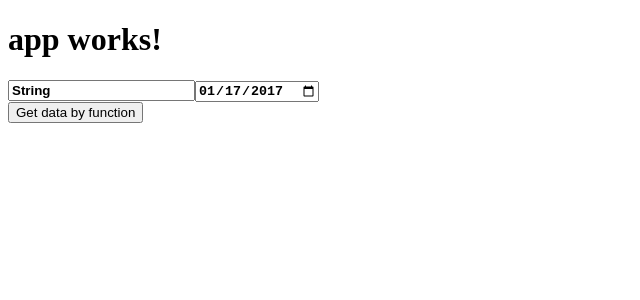
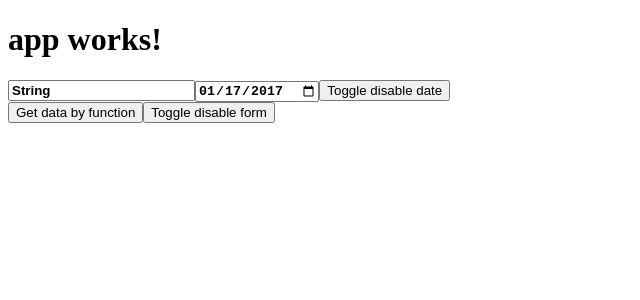
Before and after one commit to TomerKr/ng2-test, an Angular app: page / in a window 1280 px wide. Shown: the top 300 px of the page, without its empty margins (0-640 px from the left). Built offline with nearby package versions, Linux system fonts and the light colour scheme.

Commit message:
Moved some functions around

```diff
--- a/src/app/tk-form/main-form/main-form.component.ts
+++ b/src/app/tk-form/main-form/main-form.component.ts
@@ -10,24 +10,32 @@ import {MockStoreService} from "../mock-store.service";
       <tk-resource-group [resourceGroup]="tkForm.controls['resource']"></tk-resource-group>
   </form>
   <button (click)="buttonClick()">Get data by function</button>
+  <button (click)="disableForm()">Toggle disable form</button>
   `,
   styleUrls: ['./main-form.component.css']
 })
 export class MainFormComponent implements OnInit {
 
   private tkForm: FormGroup;
+  private disabled: boolean = false;
 
   constructor(private mockStoreService: MockStoreService) {
   }
 
 
   ngOnInit() {
-    this.tkForm = new FormGroup({
+    this.tkForm = new FormGroup({ //Can be moved to outside for configurability
       resource: new ResourceFormGroup()
     });
   }
-
+///////////// For demo purposes /////////////////
   buttonClick(){
     this.mockStoreService.fetchData(fetchConfigFunction);
   }
+
+  disableForm(){
+    if(!this.disabled) this.tkForm.disable();
+    else this.tkForm.enable();
+    this.disabled = !this.disabled;
+  }
 }
--- a/src/app/tk-form/resource-group/resource-group.component.ts
+++ b/src/app/tk-form/resource-group/resource-group.component.ts
@@ -9,6 +9,7 @@ import {Subscription} from "rxjs";
   <tk-form-group>
     <input type="text" [formControl]="resourceGroup.controls.text"/>
     <input type="date" [formControl]="resourceGroup.controls.date"/>
+    <button (click)="toggleDate()" >Toggle disable date</button>
   </tk-form-group>
   `,
   styleUrls: ['./resource-group.component.css']
@@ -17,6 +18,8 @@ export class ResourceGroupComponent implements OnInit, OnDestroy {
 
   @Input() resourceGroup: ResourceFormGroup;
   private subscription: Subscription;
+
+  private disabled = false;
 
   constructor(private mockStore: MockStoreService) { }
 
@@ -31,5 +34,11 @@ export class ResourceGroupComponent implements OnInit, OnDestroy {
     this.subscription.unsubscribe();
   }
 
+  toggleDate(){
+    if(!this.disabled) this.resourceGroup.controls.date.disable();
+    else this.resourceGroup.controls.date.enable();
+    this.disabled = !this.disabled;
+  }
+
 
 }
```
